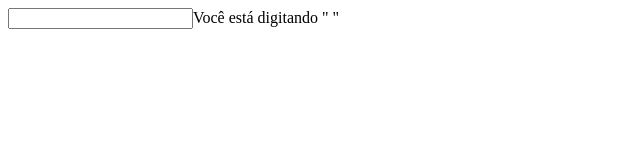
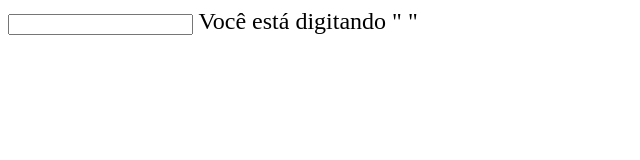
Before and after one commit to lucasbsi/hiperExercicio13, a plain HTML site: page index.html in a window 1280 px wide. Shown: the whole page, without its empty margins (0-640 px from the left). Drawn offline with Linux system fonts and the light colour scheme.

Commit message:
ajuste de tamanho fonte

```diff
--- a/index.html
+++ b/index.html
@@ -1,18 +1,39 @@
 <!DOCTYPE html>
 <html lang="en">
+
 <head>
     <meta charset="UTF-8">
     <meta http-equiv="X-UA-Compatible" content="IE=edge">
     <meta name="viewport" content="width=device-width, initial-scale=1.0">
     <title>Document</title>
 </head>
+
 <body>
+    <main>
+        <input type="email" name="" id="inputs">
+        <span>
 
-    <input type="email" name="" id="inputs">Você está digitando "
-    <span id="spans"></span>"
+            Você está digitando "
+        </span>
+        <span id="spans">
+
+        </span>
+        <span>
+            "
+
+        </span>
+
+    </main>
     <script type="text/javascript" src="script.js">
 
 
     </script>
+    <style>
+        main {
+            font-size: 18pt;
+
+        };
+    </style>
 </body>
+
 </html>
```
